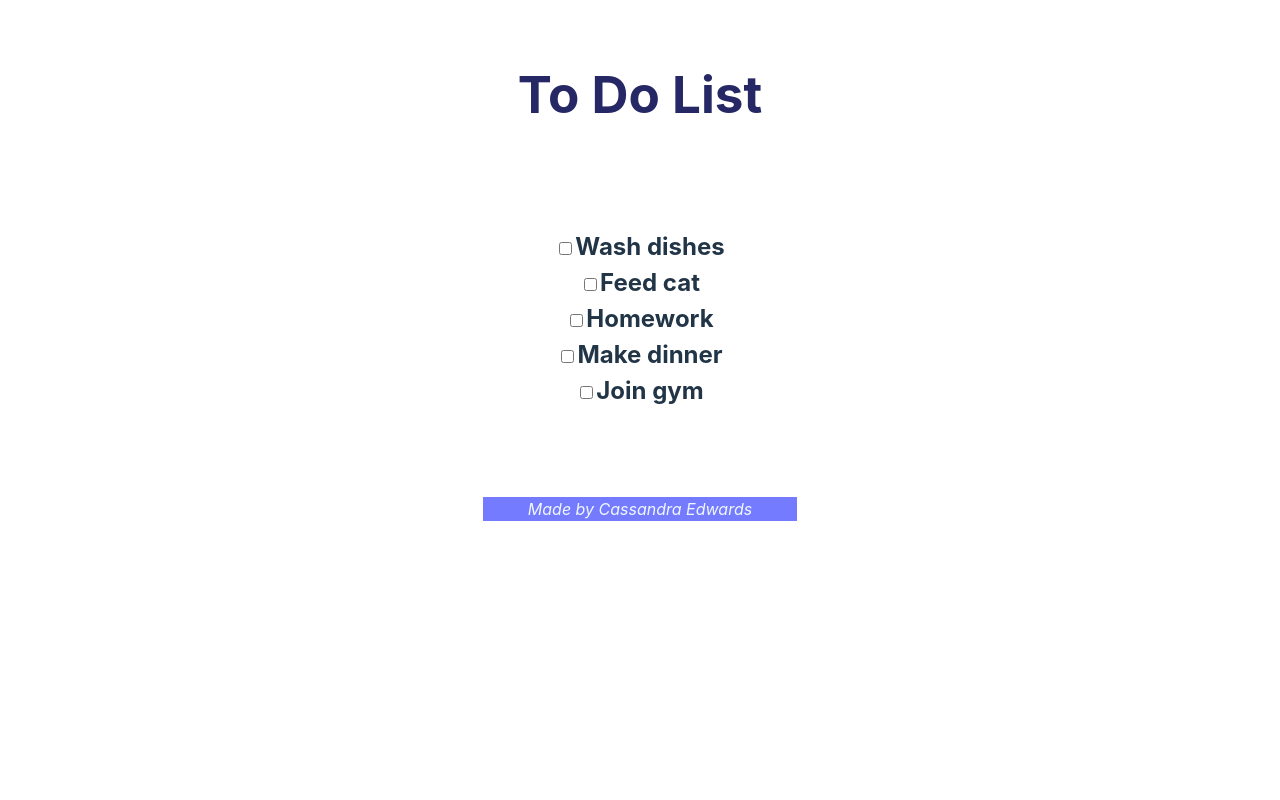
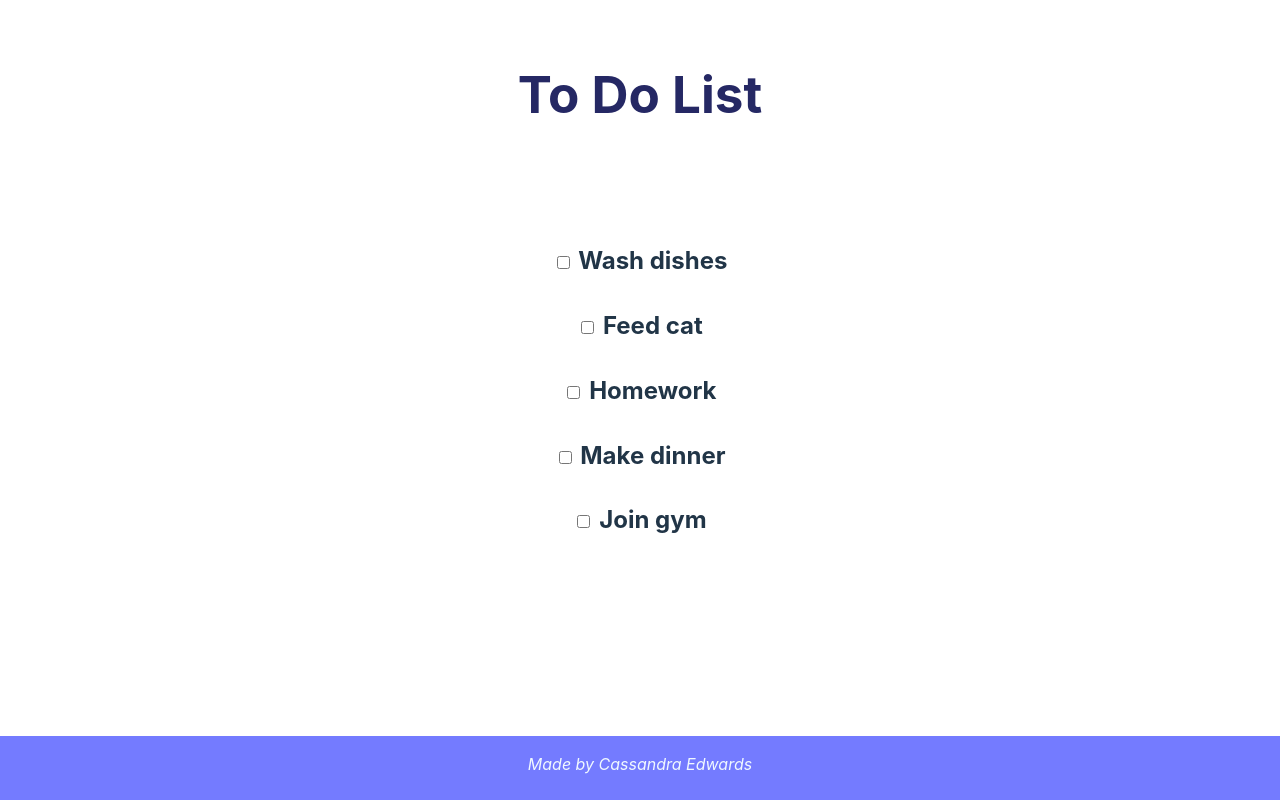
Before and after one commit to CassRai/react-todo-list, a React (Vite) app: page / in a window 1280 px wide. Built offline with nearby package versions, Linux system fonts and the light colour scheme.

Commit message:
more styling

```diff
--- a/src/App.css
+++ b/src/App.css
@@ -47,3 +47,7 @@
   font-size: 1.5em;
   padding: 3em;
 }
+
+#indivCheckbox {
+  padding: 0.6em;
+}
--- a/src/App.tsx
+++ b/src/App.tsx
@@ -18,12 +18,10 @@ function App() {
     // <> </> = fragment - an array alternative
     <>
     <Header />
-    <div id="checkboxList">
-    <form action="">
+    <form id="checkboxList" action="">
       {/** {} within here to show an object and that its not html */}
-      {my_list.map(({name, value}) => ( <div> <Checkbox key={name+value} name={name} value={value!}/> </div>)) }
+      {my_list.map(({name, value}) => ( <div id="indivCheckbox"> <Checkbox key={name+value} name={name} value={value!}/> </div>)) }
     </form>
-    </div>
     <Footer />
     </>
   );
--- a/src/index.css
+++ b/src/index.css
@@ -71,6 +71,11 @@ footer {
   color: aliceblue;
   background-color: #747bff;
   font-style: italic;
+  position: absolute;
+  left: 0;
+  bottom: 0;
+  width: 100%;
+  height: 4em;
 
 }
 
--- a/src/layout/Checkbox.tsx
+++ b/src/layout/Checkbox.tsx
@@ -15,6 +15,7 @@ export default function Checkbox({name, value}:{name:string, value?:string}){
 
     return [
         <input type="checkbox" id={IdValue} name={name} value={value}/>,
+        "   ",
         <label htmlFor={IdValue}>{name}</label>
     ]
 }
```
